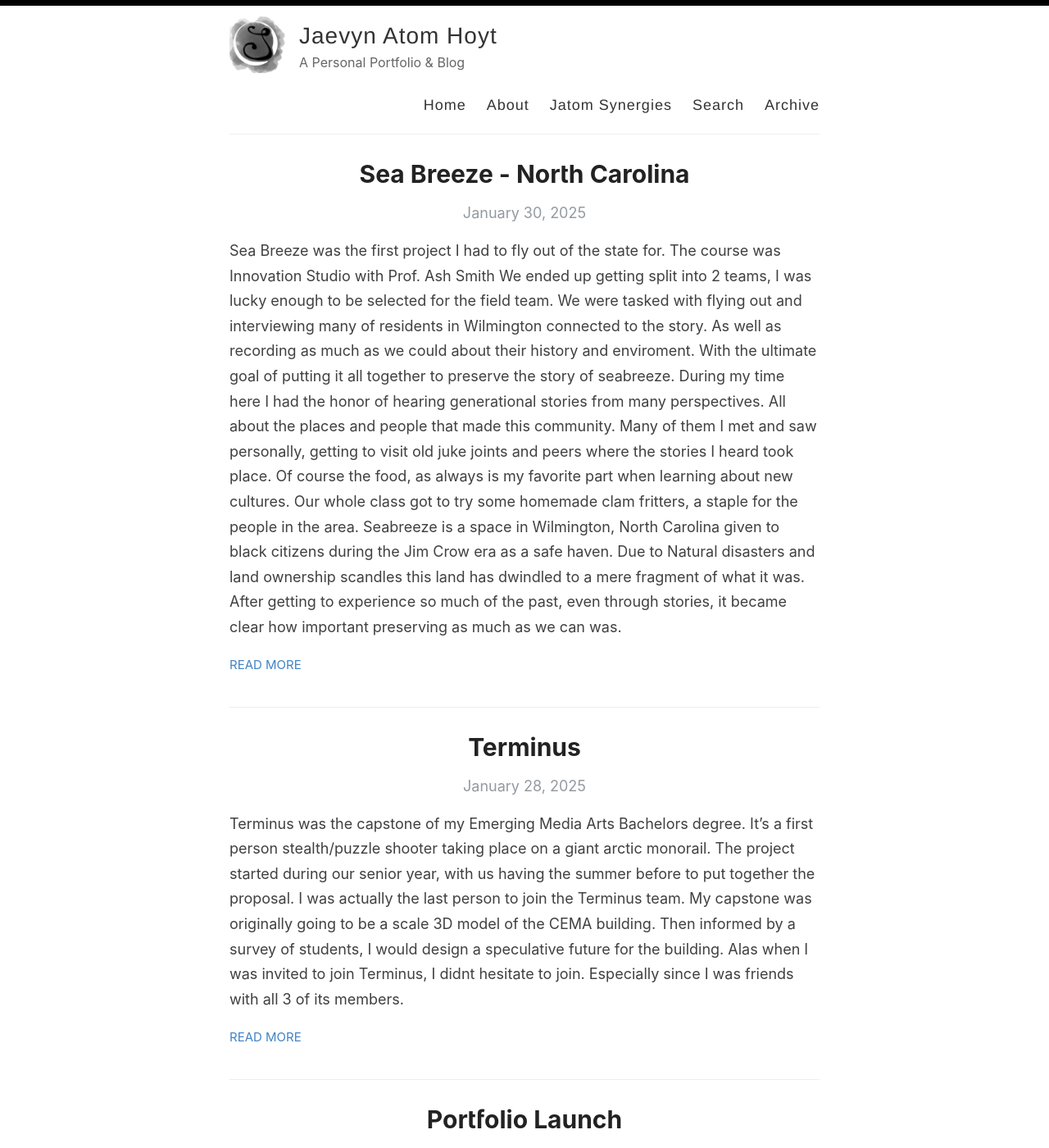
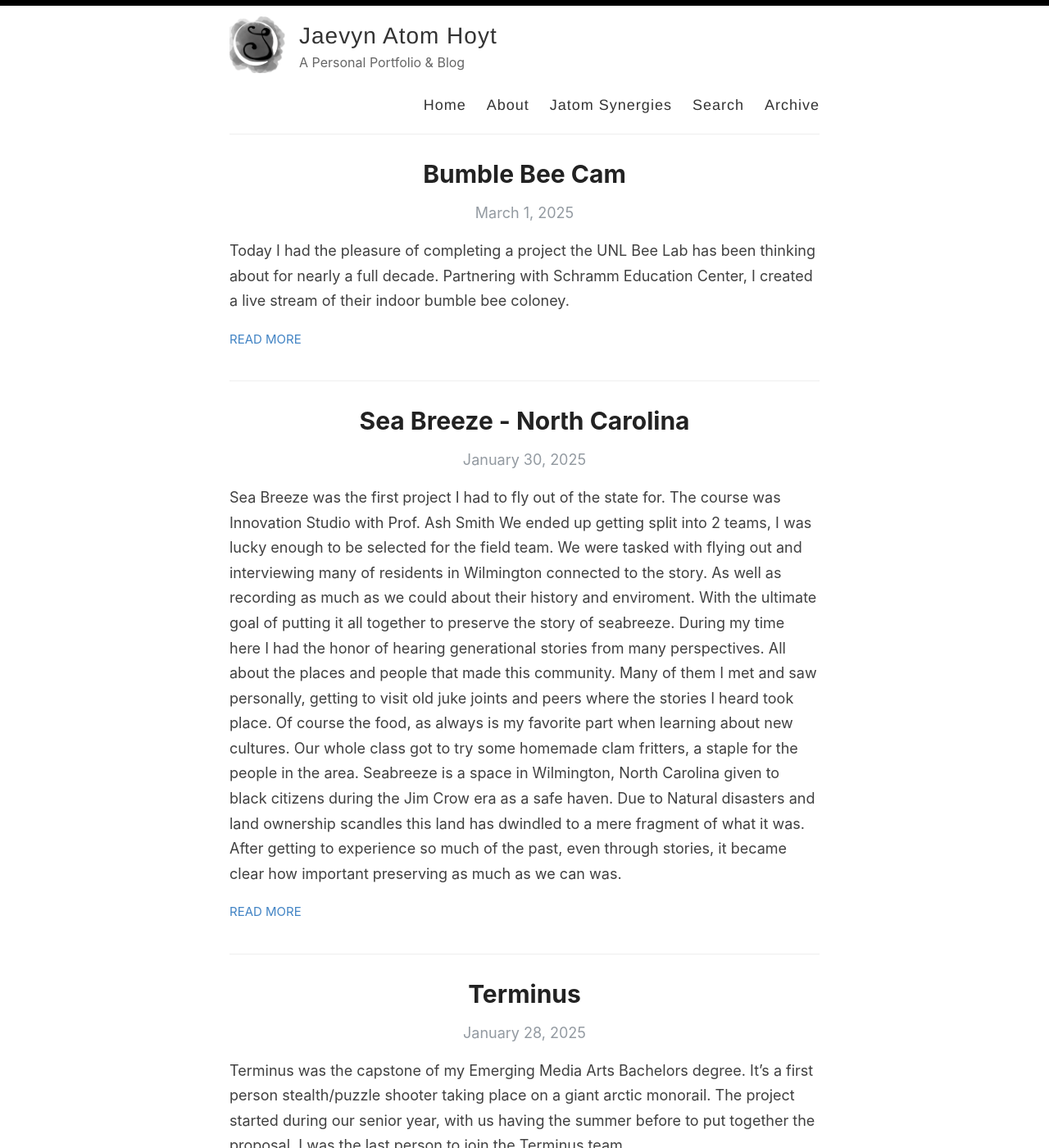
Before and after one commit to cattacular/cattacular.github.io, a Jekyll site: the page built from index.html, in a window 1280 px wide and 1400 px high. Shown: the whole window at 82% size. Built offline with Jekyll 4.4.1, drawn with Linux system fonts in a browser that asks for light colours; the list of posts is cut into pages by our own code.

Commit message:
Bumble Bee Stream Post

```diff
--- a/_posts/2025-1-28-Terminus-Reboot.md
+++ b/_posts/2025-1-28-Terminus-Reboot.md
@@ -5,7 +5,9 @@ categories: Portfolio Game Design JCCEMA
 ---
 
 Terminus was the capstone of my Emerging Media Arts Bachelors degree. It's a first person stealth/puzzle shooter taking place on a giant arctic monorail. The project started during our senior year, with us having the summer before to put together the proposal.
-I was actually the last person to join the Terminus team. My capstone was originally going to be a scale 3D model of the CEMA building. Then informed by a survey of students, I would design a speculative future for the building. Alas when I was invited to join Terminus, I didnt hesitate to join. Especially since I was friends with all 3 of its members.
+I was the last person to join the Terminus team.
+
+My capstone was originally going to be a scale 3D model of the CEMA building. Then informed by a survey of students, I would design a speculative future for the building. Alas when I was invited to join Terminus, I didnt hesitate to join. Especially since I was friends with all 3 of its members.
 
  - Harry Strong  - Director & Unreal Engine Whizz
  - Say Wa        - Lead 3D modeler & Texturer
--- /dev/null
+++ b/_posts/2025-3-1-Bumble-Bee-Live-Stream.md
@@ -0,0 +1,15 @@
+---
+layout: post
+title: Bumble Bee Cam
+categories: Portfolio Game Design JCCEMA
+---
+Today I had the pleasure of completing a project the UNL Bee Lab has been thinking about for nearly a full decade. Partnering with Schramm Education Center, I created a live stream of their indoor bumble bee coloney.
+
+While normally something like this isnt all that complicated. You just have to get an IP camera talking to OBS, than get OBS talking to a youtube live stream. Alas we had an epic struggle with goverment level firewalls. There was a lot of back and forth with their tech guy, who had to contact someone even higher to make the changes. Just like with most games of telephone, things tend to get muddled up.
+
+In the end though we succeeded. We are making some final adjustments now for the mounting of the camera, but before long there should be an official link here to the stream!
+
+For now its an unlisted stream, but heres the link anyways.
+https://www.youtube.com/live/8cCcJFdn_XM
+
+<!-- ![Image Description]({{ site.baseurl }}/assets/images/Terminus_Me.jpg) -->
```
Also changed, not shown: _posts/2025-1-18-Portfolio-Launch.md (line endings or trailing spaces).
